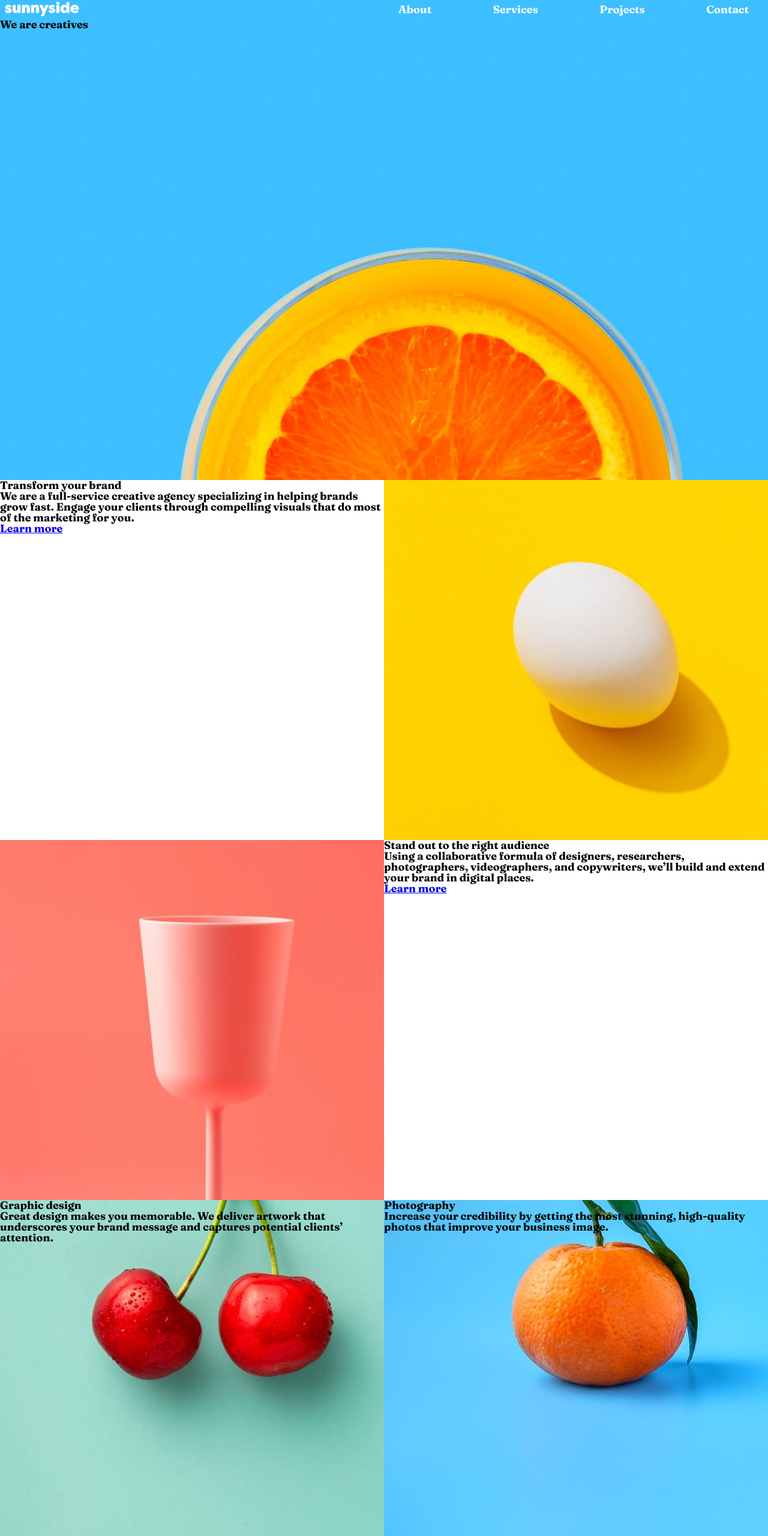
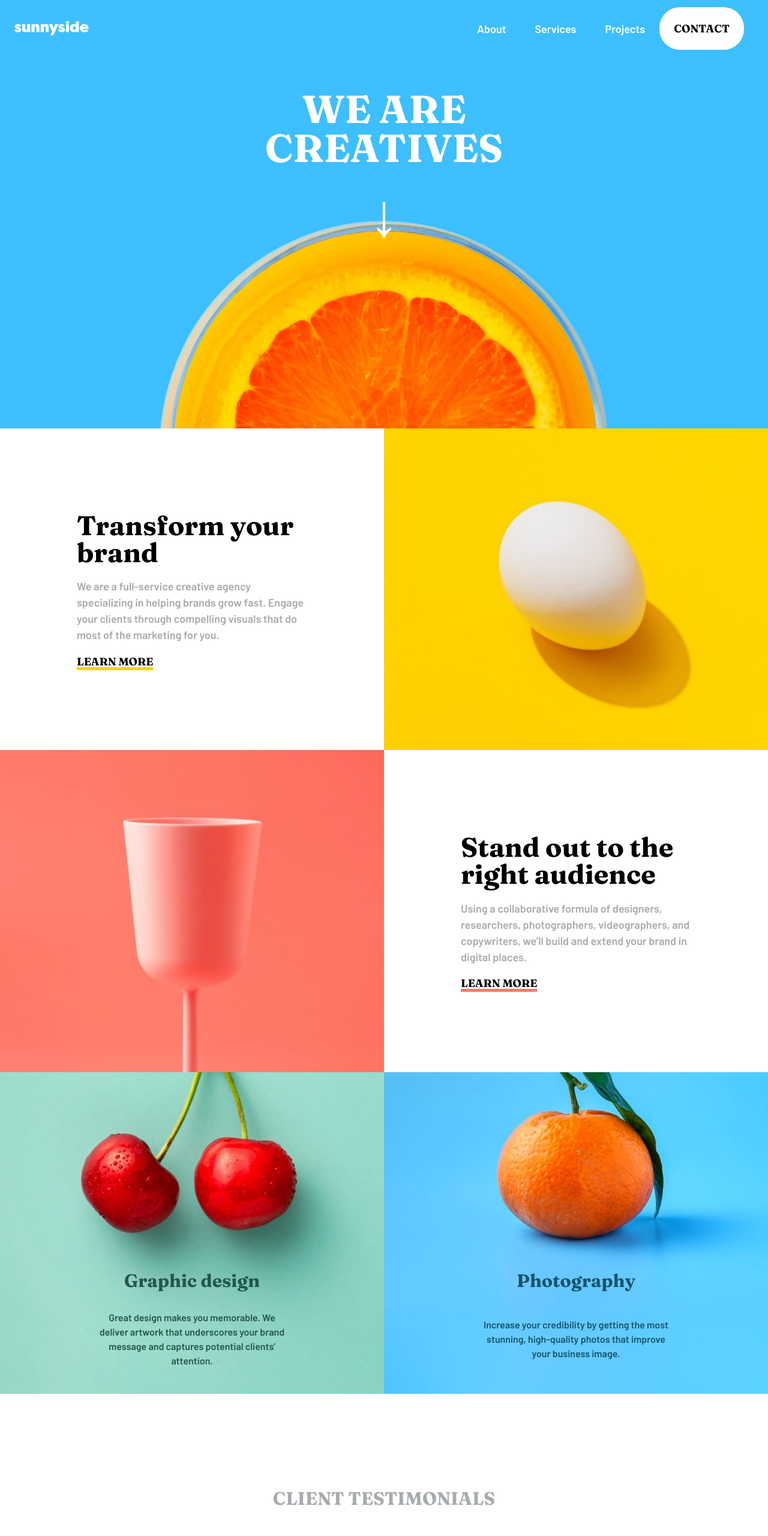
Before and after one commit to DamianDrewnik/sunnyside-agency-landing-page, a plain HTML site: page main-project/index.html in a window 1280 px wide. Shown: the top 2560 px of the page at 60% size. Drawn offline with Linux system fonts and the light colour scheme.

Commit message:
Desktop layout for 1440px

```diff
--- a/main-project/index.html
+++ b/main-project/index.html
@@ -44,14 +44,22 @@
             <li><a href="#">About</a></li>
             <li><a href="#">Services</a></li>
             <li><a href="#">Projects</a></li>
-          <li><a href="#">Contact</a></li>
+            <li><a class="contact contact--yellow" href="#">Contact</a></li>
           </ul>
-        <img class="burger" src="images/icon-hamburger.svg" alt="BURGER MENU">
+          <img
+            class="burger"
+            src="images/icon-hamburger.svg"
+            alt="BURGER MENU"
+          />
         </nav>
         <h1 class="hero__header">We are creatives</h1>
+        <span class="arrow">&#8595;</span>
+        <img class="hero__img" src="images/desktop/image-header.jpg" alt="" />
       </div>
 
-      <div class="transform-brand-egg"></div>
+      <div class="transform-brand-egg">
+        <img src="images/desktop/image-transform.jpg" alt="" />
+      </div>
       <div class="transform-brand-text">
         <h2 class="information-header">Transform your brand</h2>
         <p class="description">
@@ -62,7 +70,9 @@
         <a href="#" class="learn-more">Learn more</a>
       </div>
 
-      <div class="stand-out-glass"></div>
+      <div class="stand-out-glass">
+        <img src="images/desktop/image-stand-out.jpg" alt="" />
+      </div>
       <div class="stand-out-text">
         <h2 class="information-header">Stand out to the right audience</h2>
         <p class="description">
@@ -70,7 +80,7 @@
           photographers, videographers, and copywriters, we’ll build and extend
           your brand in digital places.
         </p>
-        <a href="#" class="learn-more">Learn more</a>
+        <a href="#" class="learn-more learn-more--red">Learn more</a>
       </div>
 
       <div class="graphic-design">
@@ -81,6 +91,7 @@
           Great design makes you memorable. We deliver artwork that underscores
           your brand message and captures potential clients’ attention.
         </p>
+        <img src="images/desktop/image-graphic-design.jpg" alt="" />
       </div>
       <div class="photography">
         <h2 class="information-header information-header--blue">Photography</h2>
@@ -88,6 +99,7 @@
           Increase your credibility by getting the most stunning, high-quality
           photos that improve your business image.
         </p>
+        <img src="images/desktop/image-photography.jpg" alt="" />
       </div>
 
       <div class="testimonials">
@@ -104,9 +116,8 @@
         <div class="testimonial">
           <img class="testimonial__photo" src="images/image-thomas.jpg" />
           <p class="testimonial__description">
-            We put our trust in Sunnyside’s enthusiasm coupled with their keen
-            interest in our brand’s success made it a satisfying and enjoyable
-            experience.
+            Sunnyside's enthusiasm coupled with their keen interest in our
+            brand’s success made it a satisfying and enjoyable experience.
           </p>
           <h4 class="testimonial__person">Thomas S.</h4>
           <h5 class="testimonial__position">Chief Operating Officer</h5>
@@ -145,13 +156,18 @@
         </div>
       </div>
       <div class="footer">
+        <div class="logo--green"><img src="images/logo.svg" /></div>
+        <div class="footer-nav">
           <a href="#"> About</a>
           <a href="#"> Services </a>
           <a href="#"> Projects </a>
+        </div>
+        <div class="footer-social">
           <img src="images/icon-facebook.svg" />
           <img src="images/icon-instagram.svg" />
           <img src="images/icon-twitter.svg" />
           <img src="images/icon-pinterest.svg" />
+        </div>
       </div>
     </div>
     <div class="attribution">
--- a/main-project/styles/style.css
+++ b/main-project/styles/style.css
@@ -1,9 +1,10 @@
 body {
   background-color: white;
   font-size: 18px;
-  font-family: "Barlow", sans-serif;
   font-family: "Fraunces", serif;
 }
+
+/*  font-family: "Barlow", sans-serif;*/
 
 .grid {
   display: grid;
@@ -18,120 +19,160 @@ body {
 
 .hero {
   grid-column: 1/3;
-  background-image: url(../images/desktop/image-header.jpg);
+  position: relative;
+}
+
+.hero__header {
+  position: absolute;
+  top: 30%;
+  left: 50%;
+  transform: translate(-50%, -50%);
+  font-size: 65px;
+  text-transform: uppercase;
+  text-align: center;
+  color: white;
+}
+
+.arrow{
+  position: absolute;
+  top: 50%;
+  left: 50%;
+  transform: translate(-50%, -50%);
+  font-size: 100px;
+  color: white;
+}
+
+.hero__img {
   background-size: cover;
   width: 100%;
   height: 100%;
-  min-height: 800px;
 }
 
 .navigation {
-  grid-column: 1/3;
+  position: absolute;
+  width: 95%;
   display: flex;
   justify-content: space-between;
-  margin-left: 1vh;
-  margin-right: 1vh;
   align-items: center;
-  min-height: 4vh;
+  margin-left: 1.5rem;
+  min-height: 4rem;
+  margin-top: 1rem;
 }
 
-.nav-links{
-display: flex;
-justify-content: space-between;
-width: 50%;
+
+.nav-links {
+  display: flex;
+  /* justify-content: space-between;
+  width: 50%; */
 }
 
-.nav-links a{
+.nav-links a {
   color: hsl(0, 0%, 100%);
   text-decoration: none;
   padding: 1.5rem;
+  font-family: "Barlow", sans-serif;
 }
 
-.burger{
+.burger {
   display: none;
 }
 
-@media screen and (max-width: 936px){
-  body{
-    overflow-x: hidden;
-  }
-  .navigation{
-    justify-content: space-between;
-    margin-left: 1vh;
-    margin-right: 1vh;
-  }
-  .nav-links{
-    position: absolute;
-    right: 5%;
-    left: 5%;
-    height: 12vh;
-    top: 4vh;
-    display: flex;
-    align-items: center;
-    flex-direction: column;
-    width: 90%;
-    color: black;
-    padding-top: 1vh;
-    padding-bottom: 1vh;
-    background-color: white;
+.nav-links .contact{
+text-transform: uppercase;
+background-color: white;
+color: black;
+border-radius: 34px;
+font-family: "Fraunces", serif;
 
-    transform: translateX(120%);
-  }
-  .nav-links li a{
-    color: grey;
-  }
-  .burger{
-    display: block;
-    cursor: pointer;
-  }
-  .nav-active{
-    transform: translateX(0%);
-  }
+}
+
+.contact--yellow{
+
+}
+
+.transform-brand-egg img {
+  background-size: contain;
+  width: 100%;
+  height: 100%;
+}
+
+.transform-brand-text {
+  padding: 8rem;
+  grid-row: 2/3;
+  display: flex;
+  flex-direction: column;
+  justify-content: space-around;
+  align-items: flex-start;
+}
+
+.information-header {
+  font-size: 45px;
 }
 
 
 
-.transform-brand-egg {
-  grid-column: 2/3;
-  background-image: url(../images/desktop/image-transform.jpg);
-  background-size: cover;
-  width: 100%;
-  height: 100%;
-  min-height: 600px;
-}
+.information-header--green {
+  position: absolute;
+  top: 65%;
+  left: 50%;
+  transform: translate(-50%, -50%);
+  font-size: 30px;
+  color: hsl(167, 40%, 24%);
 
-.transform-brand-text {
-  grid-column: 1/2;
-  grid-row: 2/3;
-}
-
-.information-header {
-}
-
-.information-header--green {
 }
 
 .information-header--blue {
+  position: absolute;
+  top: 65%;
+  left: 50%;
+  transform: translate(-50%, -50%);
+  font-size: 30px;
+  color: hsl(198, 62%, 26%);
 }
-
 .description {
+  color: hsl(210, 4%, 67%);
+  line-height: 1.5;
+  font-family: "Barlow", sans-serif;
 }
 
 .description--green {
+  color: hsl(167, 40%, 24%);
+  position: absolute;
+  top: 83%;
+  left: 50%;
+  transform: translate(-50%, -50%);
+  font-size: 16px;
+  text-align: center;
 }
 
+
 .description--blue {
+  color: hsl(198, 62%, 26%);
+  position: absolute;
+  top: 83%;
+  left: 50%;
+  transform: translate(-50%, -50%);
+  font-size: 16px;
+  text-align: center;
 }
 
 .learn-more {
+  text-transform: uppercase;
+  text-decoration: underline;
+  text-decoration-color: hsl(51, 100%, 49%);
+  text-decoration-thickness: 0.3rem;
+  color: black;
+
 }
 
-.stand-out-glass {
-  background-image: url(../images/desktop/image-stand-out.jpg);
-  background-size: cover;
+.learn-more--red{
+  text-decoration-color: hsl(7, 99%, 70%);
+}
+
+.stand-out-glass img {
+  background-size: contain;
   width: 100%;
   height: 100%;
-  min-height: 600px;
 }
 
 .stand-out-glass img {
@@ -141,58 +182,164 @@ width: 50%;
 }
 
 .stand-out-text {
+  padding: 8rem;
+  display: flex;
+  flex-direction: column;
+  justify-content: space-around;
+  align-items: flex-start;
 }
 
-.graphic-design {
-  background-image: url(../images/desktop/image-graphic-design.jpg);
-  background-size: cover;
+.graphic-design{
+  position: relative;
+}
+
+.graphic-design img {
+  object-fit: cover;
   width: 100%;
   height: 100%;
-  min-height: 600px;
 }
 
+.photography {
+  position: relative;
+}
 
-.photography {
-  background-image: url(../images/desktop/image-photography.jpg);
-  background-size: cover;
+.photography img {
+  object-fit: cover;
   width: 100%;
   height: 100%;
-  min-height: 600px;
 }
-
 
 .testimonials {
   grid-column: 1/3;
-  display: flex;
-  min-height: 600px;
+  padding: 10rem;
+  display: grid;
+  grid-template-columns: repeat(3, 1fr);
 }
 
 .testimonials-header {
+  grid-column: 1/4;
+  display: flex;
+  justify-content: center;
+  padding-bottom: 3rem;
+  font-size: 30px;
+  text-transform: uppercase;
+  color: hsl(210, 4%, 67%);
 }
 
 .testimonial {
+ display: flex;
+ flex-direction: column;
+ align-items: center;
+
 }
 
 .testimonial__photo {
+  padding: 1rem;
+  border-radius: 100px;
 }
 
 .testimonial__description {
+  text-align: center;
+  padding-left: 1rem;
+  padding-right: 1rem;
+  padding-top: 1rem;
+  padding-bottom: 2rem;
+  font-family: "Barlow", sans-serif;
 }
 
-.testimonial__person {
+.testimonial__person {padding: 1rem;
+  font-weight: 900;
 }
 
 .testimonial__position {
+  font-family: "Barlow", sans-serif;
+  color: hsl(210, 4%, 67%);
 }
 
 .gallery {
   grid-column: 1/3;
   display: flex;
-  flex-wrap: wrap;
+
+}
+
+.gallery div img{
+  width: 100%;
+  height: 100%;
 }
 
 .footer {
   grid-column: 1/3;
+  display: flex;
+  flex-direction: column;
+  align-items: center;
+  padding: 3rem;
+  background-color: hsl(167, 44%, 70%)
+}
+
+.footer div{
+  padding: 1rem;
+}
+
+.footer-nav{
+  width: 40%;
+  display: flex;
+  justify-content: space-around;
+}
+
+.footer-nav a {
+  color: hsl(0, 0%, 100%);
+  text-decoration: none;
+  font-family: "Barlow", sans-serif;
+}
+
+.footer-social{
+  width: 20%;
+  margin-top: 4rem;
+  display: flex;
+  justify-content: space-around;
+}
+
+.footer-nav a {
+  color: hsl(167, 40%, 24%);
+  text-decoration: none;
+  padding: 1.5rem;
+}
+
+.logo--green{
+  filter: brightness(0) saturate(100%) invert(25%) sepia(59%) saturate(388%) hue-rotate(116deg) brightness(96%) contrast(89%);
+}
+
+@media screen and (max-width: 950px) {
+  body {
+    overflow-x: hidden;
+  }
+  .nav-links {
+    position: absolute;
+    right: 5%;
+    left: 5%;
+    height: 12rem;
+    top: 4rem;
+    display: flex;
+    align-items: center;
+    flex-direction: column;
+    width: 90%;
+    color: black;
+    padding-top: 1rem;
+    padding-bottom: 1rem;
+    background-color: white;
+
+    transform: translateX(99999%);
+  }
+  .nav-links li a {
+    color: hsl(210, 4%, 67%);
+  }
+  .burger {
+    display: block;
+    cursor: pointer;
+  }
+  .nav-active {
+    transform: translateX(0%);
+  }
 }
 
 /*
```
Lines whose indentation alone changed are shown as unchanged.
